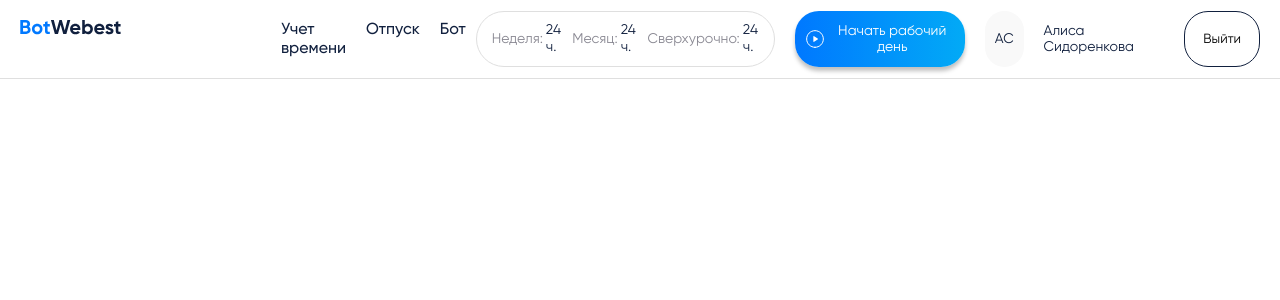
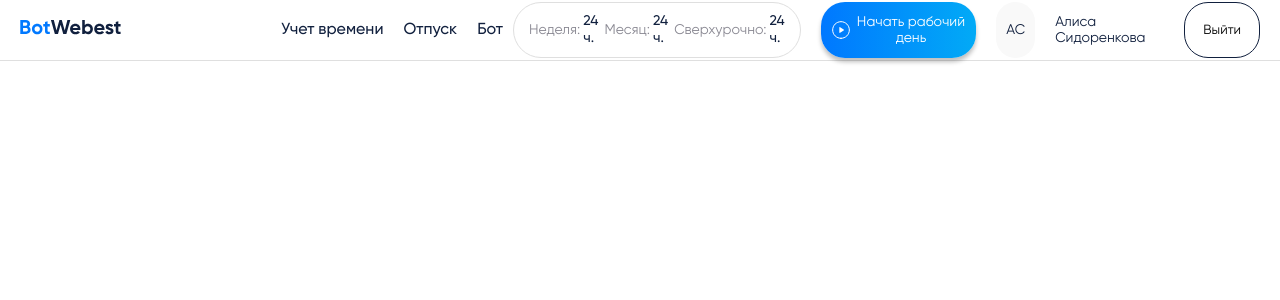
Before and after one commit to timazloy/Webest-bot, a Vue app: page / in a window 1280 px wide. Shown: the top 300 px of the page. Built offline with nearby package versions, Linux system fonts and the light colour scheme.

Commit message:
fix: styles

```diff
--- a/src/App.vue
+++ b/src/App.vue
@@ -150,7 +150,7 @@ button {
   }
 
   &__count {
-    font-weight: 500;
+    font-family: $ff-m;
     font-size: 14px;
     line-height: 120%;
     color: #11203E;
@@ -158,9 +158,10 @@ button {
 }
 
 .header-info {
-  max-width: 840px;
+  display: flex;
+  justify-content: flex-end;
+  //max-width: 850px;
   width: 100%;
-  display: flex;
   gap: 20px;
 }
 
@@ -186,6 +187,7 @@ button {
   display: flex;
   &__item {
     display: flex;
+    width: max-content;
     padding: 20px 10px;
     font-family: $ff-m;
     font-size: 16px;
```
